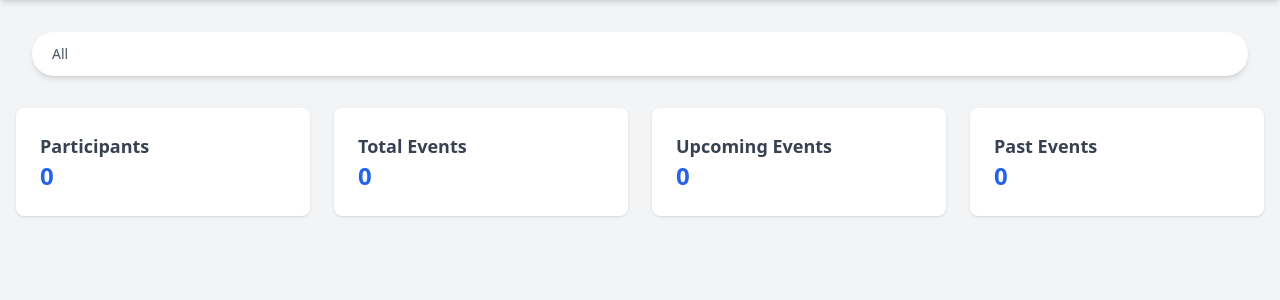
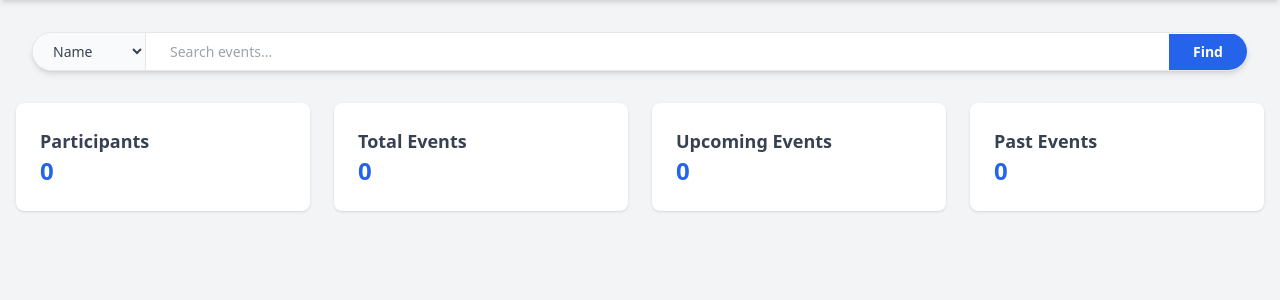
Before and after one commit to ridowan01/event-management, a Django app: page / in a window 1280 px wide. Shown: the part 72-372 px from the top of the page. Run offline with Django 5.2, Linux system fonts and the light colour scheme; data that the repository does not hold is empty; some libraries are stand-ins or nearby versions.

Commit message:
search add and default event set to today

```diff
--- a/events/templates/events/index.html
+++ b/events/templates/events/index.html
@@ -20,32 +20,41 @@
         </div>
     </nav>
 
-    <!-- Sort by -->
-    <div class="flex rounded-full shadow-md overflow-hidden bg-white p-1 space-x-1 mt-8 mx-8">
-        <a href="{% url 'index' %}?category=all">
-            <div
-            {% if request.GET.category == "all" %}
-            class="px-4 py-2 text-sm font-medium text-white bg-blue-600 rounded-full focus:outline-none focus:ring-2 focus:ring-blue-500 focus:ring-opacity-50"
-            {% else %}
-            class="px-4 py-2 text-sm font-medium text-gray-600 hover:bg-gray-100 rounded-full transition duration-150"
-            {% endif %}>
-            All
-        </div>
-        </a>
+    <!-- Search by -->
+    <div class="mx-8 mt-8">
+        <form method="GET" action="{% url 'index' %}" class="flex flex-col sm:flex-row shadow-md rounded-full overflow-hidden bg-white border border-gray-200">
+            <!-- Search Field Selector -->
+            <select name="by" class="bg-gray-50 border-r border-gray-200 px-4 py-2 text-sm text-gray-700 focus:outline-none cursor-pointer hover:bg-gray-100 transition">
+                <option value="name" {% if search_by == 'name' %}selected{% endif %}>Name</option>
+                <option value="category" {% if search_by == 'category' %}selected{% endif %}>Category</option>
+                <option value="location" {% if search_by == 'location' %}selected{% endif %}>Location</option>
+            </select>
 
-        {% for category in categorys %}
-            <a href="{% url 'index' %}?category={{category.name}}">
-            <div
-                {% if request.GET.category == category.name %}
-                class="px-4 py-2 text-sm font-medium text-white bg-blue-600 rounded-full focus:outline-none focus:ring-2 focus:ring-blue-500 focus:ring-opacity-50"
-                {% else %}
-                class="px-4 py-2 text-sm font-medium text-gray-600 hover:bg-gray-100 rounded-full transition duration-150"
-                {% endif %}>
-                {{category.name}}
+            <!-- Search Input -->
+            <div class="relative flex-grow flex items-center">
+                <input
+                    type="text"
+                    name="q"
+                    value="{{ query|default:'' }}"
+                    placeholder="Search events..."
+                    class="w-full px-6 py-2 text-sm focus:outline-none"
+                >
+
+                <!-- Clear Button -->
+                {% if query %}
+                <a href="{% url 'index' %}" class="pr-4 text-gray-400 hover:text-red-500">
+                    <svg class="w-4 h-4" fill="none" stroke="currentColor" viewBox="0 0 24 24"><path stroke-linecap="round" stroke-linejoin="round" stroke-width="2" d="M6 18L18 6M6 6l12 12"></path></svg>
+                </a>
+                {% endif %}
+
+                <!-- Submit Button -->
+                <button type="submit" class="bg-blue-600 text-white px-6 py-2 text-sm font-semibold hover:bg-blue-700 transition duration-150">
+                    Find
+                </button>
             </div>
-            </a>
-        {% endfor %}
+        </form>
     </div>
+
 
     <!-- Stats Grid -->
     <div class="max-w-7xl mx-auto px-4 py-8 grid grid-cols-1 sm:grid-cols-2 md:grid-cols-4 gap-6">
--- a/events/views.py
+++ b/events/views.py
@@ -5,7 +5,7 @@ from .models import Event, Category, Participant
 from .forms import CategoryMForm, EventMForm, ParticipantMForm
 
 def index(request):
-    curr_date = timezone.now()
+    curr_date = timezone.now().date()
 
     counts = Event.objects.aggregate(
         total=Count('id'),
@@ -15,8 +15,19 @@ def index(request):
 
     events = Event.objects.select_related("category").prefetch_related("participants")
 
+    query = request.GET.get("q")
+    search_by = request.GET.get("by")
+
+    if query:
+        if search_by == "category":
+            events = events.filter(category__name__icontains=query)
+        elif search_by == "location":
+            events = events.filter(location__icontains=query)
+        else:
+            events = events.filter(name__icontains=query)
+
     category_type = request.GET.get("category")
-    filter_type = request.GET.get("type") # Avoid using 'type' as it's a Python keyword
+    filter_type = request.GET.get("type")
 
     if category_type and category_type != "all":
         events = events.filter(category__name=category_type)
@@ -25,6 +36,8 @@ def index(request):
         events = events.filter(date__gte=curr_date)
     elif filter_type == "past":
         events = events.filter(date__lt=curr_date)
+    elif not filter_type and not query:
+        events = events.filter(date=curr_date)
 
     context = {
         "events": events,
@@ -32,9 +45,10 @@ def index(request):
         "categorys": Category.objects.all(),
         "upcoming_count": counts['upcoming'],
         "past_count": counts['past'],
+        "query": query,
+        "search_by": search_by,
     }
     return render(request, "events/index.html", context)
-
 
 def eventCreate(request):
     events = Event.objects.prefetch_related("participants")
```
